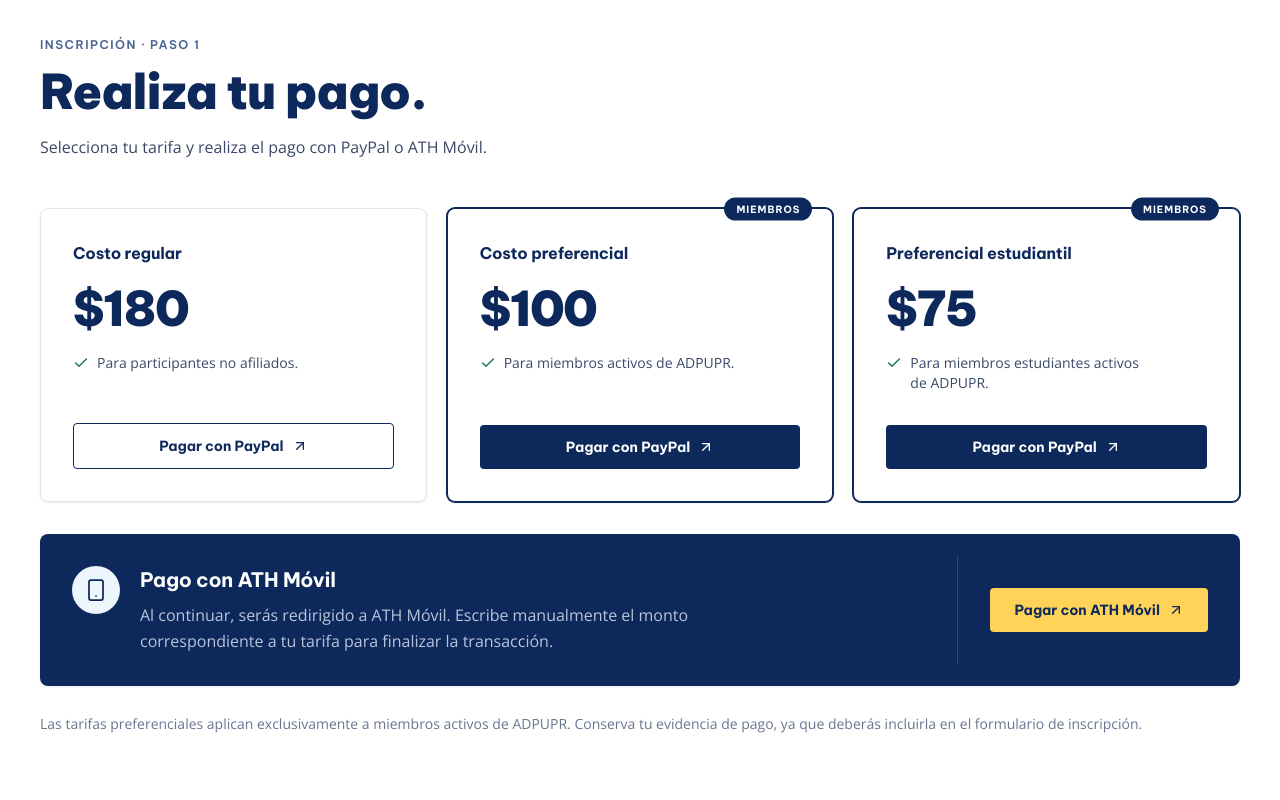
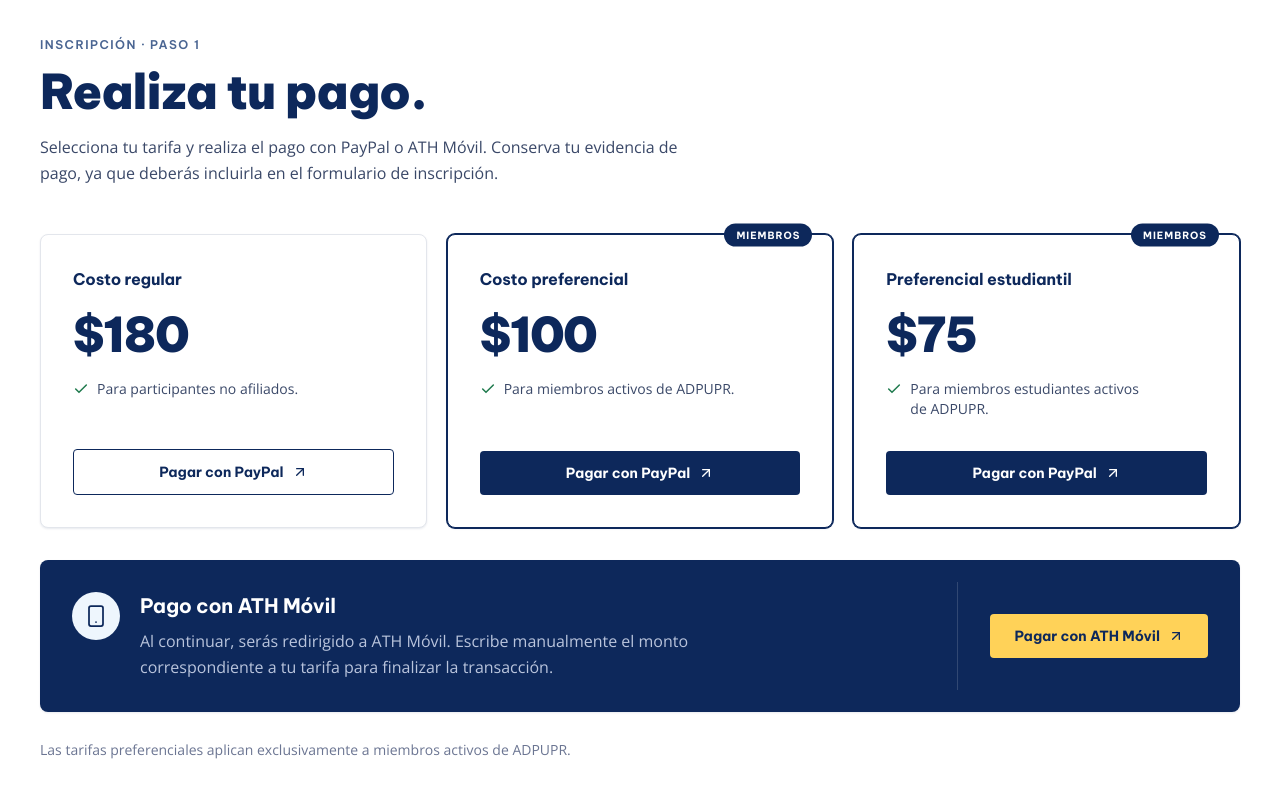
Before and after one commit to marcmaceira/adpupr, a Next.js app: page /conferencia in a window 1280 px wide. Shown: the part 1320-2120 px from the top of the page. Built offline with nearby package versions, Linux system fonts and the light colour scheme; no server answers.

Commit message:
fix(conferencia): clarify payment evidence step
- Tell attendees to retain payment evidence immediately after payment instructions
- Remove the duplicated reminder from the preferential rates note

```diff
--- a/src/app/conferencia/page.tsx
+++ b/src/app/conferencia/page.tsx
@@ -180,7 +180,8 @@ export default function ConferenciaPage() {
               <h2 className="h-section mb-4 text-primary">Realiza tu pago.</h2>
               <p className="text-text-muted">
                 Selecciona tu tarifa y realiza el pago con PayPal o ATH
-                M&oacute;vil.
+                M&oacute;vil. Conserva tu evidencia de pago, ya que
+                deber&aacute;s incluirla en el formulario de inscripci&oacute;n.
               </p>
             </div>
 
@@ -267,8 +268,7 @@ export default function ConferenciaPage() {
 
             <p className="mt-7 text-sm text-text-faint">
               Las tarifas preferenciales aplican exclusivamente a miembros
-              activos de ADPUPR. Conserva tu evidencia de pago, ya que
-              deber&aacute;s incluirla en el formulario de inscripci&oacute;n.
+              activos de ADPUPR.
             </p>
           </div>
         </section>
```
